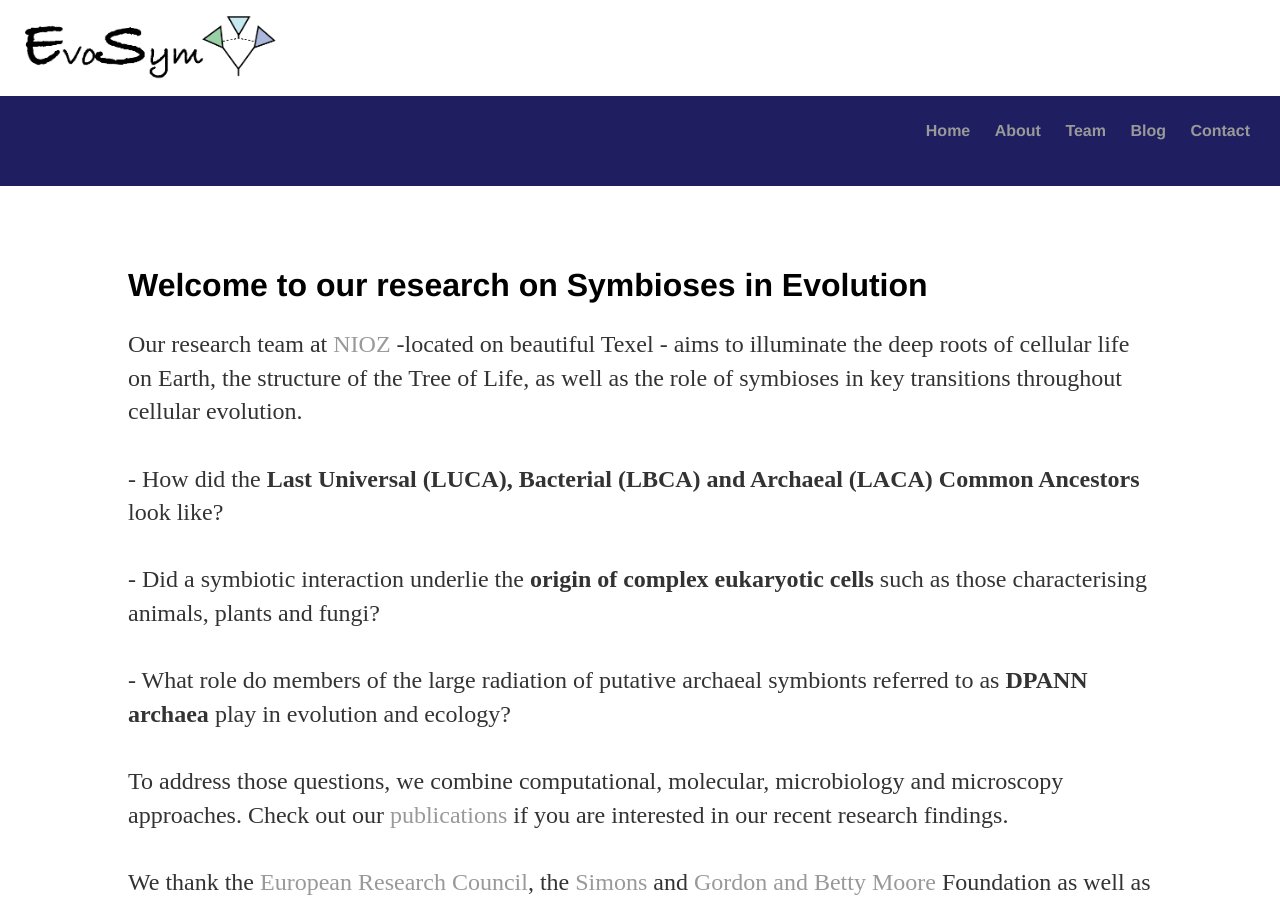
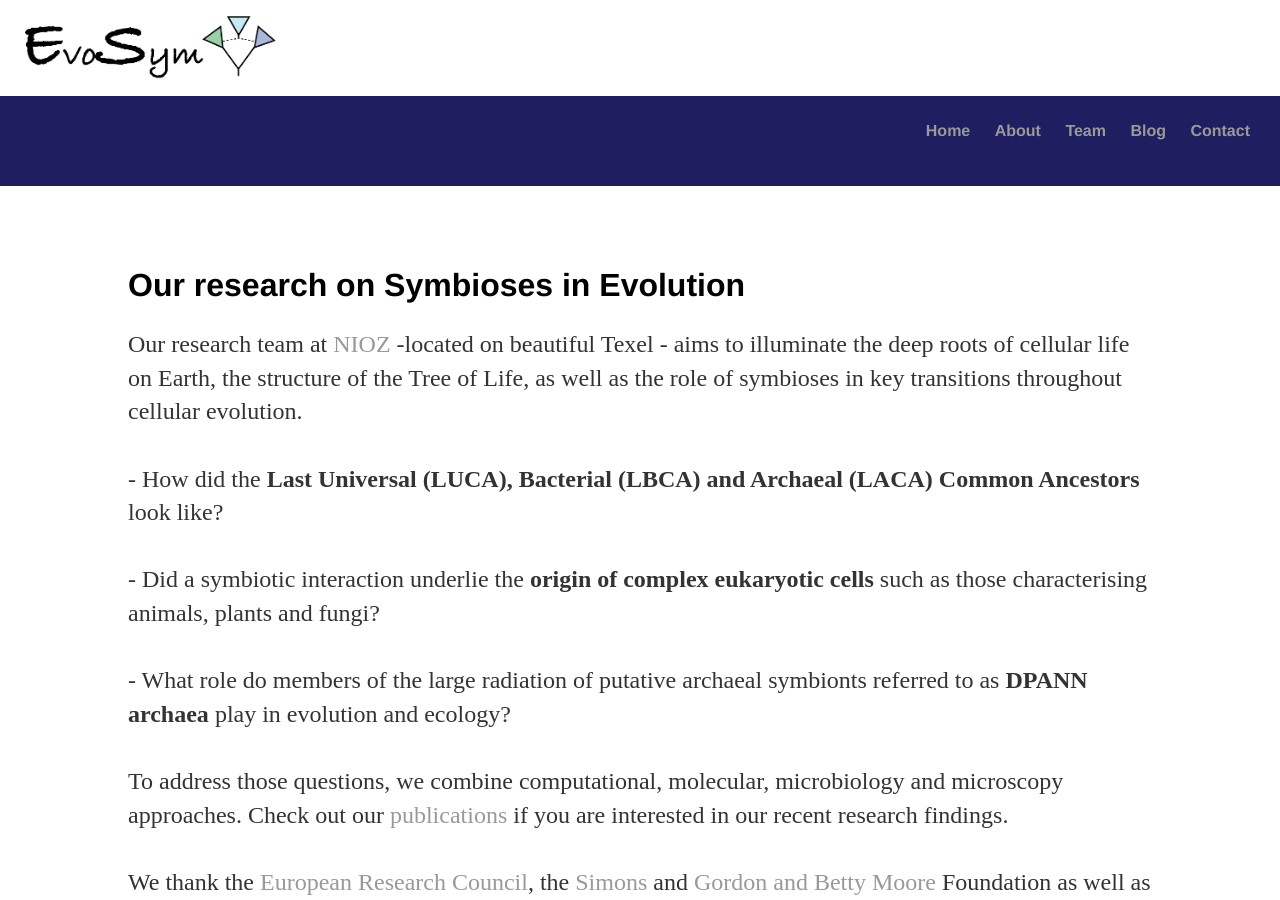
Before and after one commit to EvoSym/EvoSym.github.io, a Jekyll site: the page built from about/index.html, in a window 1280 px wide and 900 px high. Built offline with Jekyll 4.4.1, drawn with Linux system fonts in a browser that asks for light colours.

Commit message:
Update index.html

```diff
--- a/about/index.html
+++ b/about/index.html
@@ -4,7 +4,7 @@ title: Symbioses in Evolution
 ---
 
 <div class="blurb">
-	<h1>Welcome to our research on Symbioses in Evolution</h1>
+	<h1>Our research on Symbioses in Evolution</h1>
 	<p>Our research team at <a href="https://www.nioz.nl/en">NIOZ</a> -located on beautiful Texel - aims to illuminate the deep roots of cellular life on Earth, the structure of the Tree of Life, as well as the role of symbioses in key transitions throughout cellular evolution. <br><br>
 
 	- How did the <b>Last Universal (LUCA), Bacterial (LBCA) and Archaeal (LACA) Common Ancestors</b> look like? <br><br>
```
